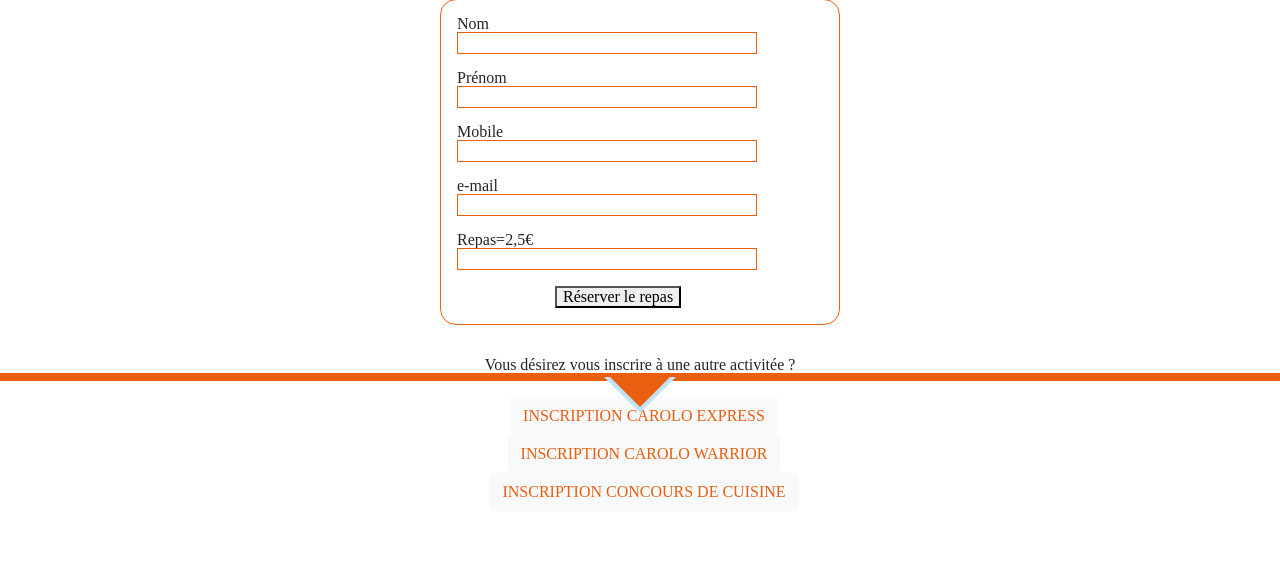
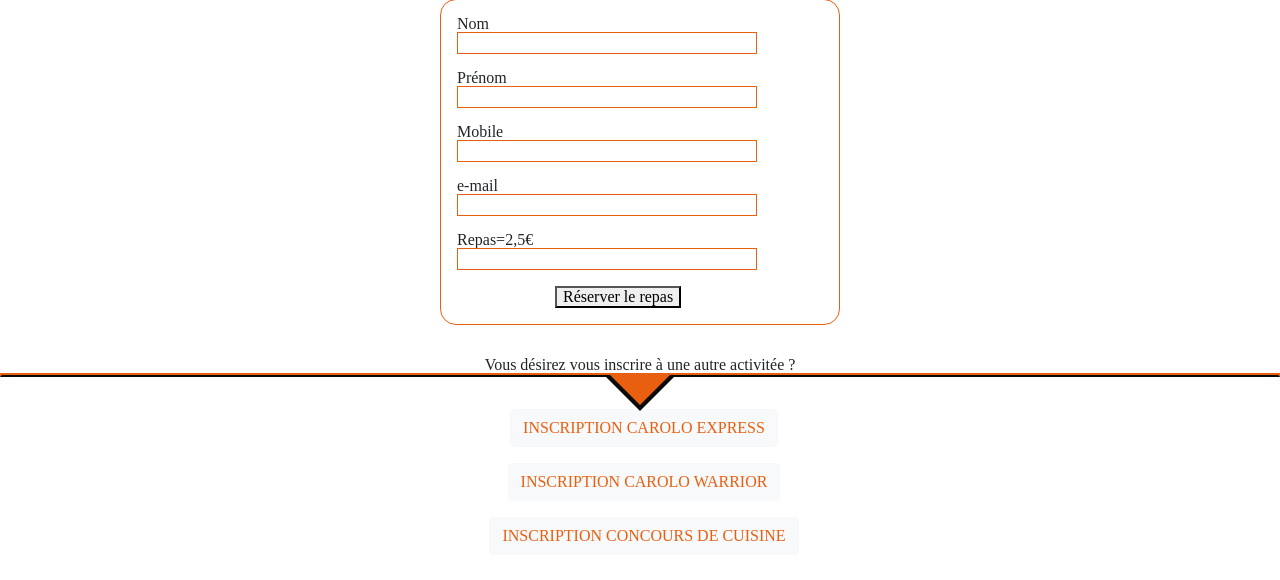
Before and after one commit to Jcollart/PROJET_JOURNEE_CAMPUS, a PHP site: page /formulaire.html in a window 1280 px wide. Shown: the part 185-765 px from the top of the page. Run offline with PHP 8.4, Linux system fonts and the light colour scheme; some libraries are stand-ins or nearby versions.

Commit message:
modif formulaire

```diff
--- a/css/formulaire.css
+++ b/css/formulaire.css
@@ -51,7 +51,8 @@ form {
   .arrow_box {
 	position: relative;
 	background: rgb(233, 95, 16);
-	border: 4px solid rgba(136, 183, 213, 0);
+    border: 2px solid rgba(136, 183, 213, 0);
+    border-bottom-color: #0a0a0a;
 }
 .arrow_box:after, .arrow_box:before {
 	top: 100%;
@@ -72,7 +73,7 @@ form {
 }
 .arrow_box:before {
 	border-color: rgba(194, 225, 245, 0);
-	border-top-color: #c2e1f5;
+	border-top-color: #0a0a0a;
 	border-width: 36px;
 	margin-left: -36px;
 }
--- a/formulaire.html
+++ b/formulaire.html
@@ -52,6 +52,7 @@
               </a>
               <div class="dropdown-menu" aria-labelledby="navbarDropdown">
                 <a class="dropdown-item" href="#">CAROLO EXPRESS</a>
+                <a class="dropdown-item" href="#">CAROLO PIQUE-NIQUE</a>
                 <a class="dropdown-item" href="#">CAROLO WARRIOR</a>
                 <div class="dropdown-divider"></div>
                 <a class="dropdown-item" href="#">CAROLO CUISINE</a>
@@ -109,19 +110,19 @@
         <section>
 
                 <center><h2> Vous désirez vous inscrire à une autre activitée ?</h2>
-                    <div class="arrow_box"></div></br>
+                    <div class="arrow_box"></div></br></br>
 
                 <section>
                         <button type="button" style="color:rgb(233, 95, 16)" class="btn btn-light">INSCRIPTION CAROLO EXPRESS</button>
-                </section>
+                </section></br>
 
                 <section>
                         <button type="button" style="color:rgb(233, 95, 16)" class="btn btn-light">INSCRIPTION CAROLO WARRIOR</button>
-                </section>
+                </section></br>
 
                 <section>
                         <button type="button" style="color:rgb(233, 95, 16)" class="btn btn-light">INSCRIPTION CONCOURS DE CUISINE</button>
-                </section>
+                </section></br>
 
               </section></center>
 
--- a/header.html
+++ b/header.html
@@ -65,6 +65,7 @@
           </a>
           <div class="dropdown-menu" aria-labelledby="navbarDropdown">
             <a class="dropdown-item" href="#">CAROLO EXPRESS</a>
+            <a class="dropdown-item" href="#">CAROLO PIQUE-NIQUE</a>
             <a class="dropdown-item" href="#">CAROLO WARRIOR</a>
             <div class="dropdown-divider"></div>
             <a class="dropdown-item" href="#">CAROLO CUISINE</a>
```
